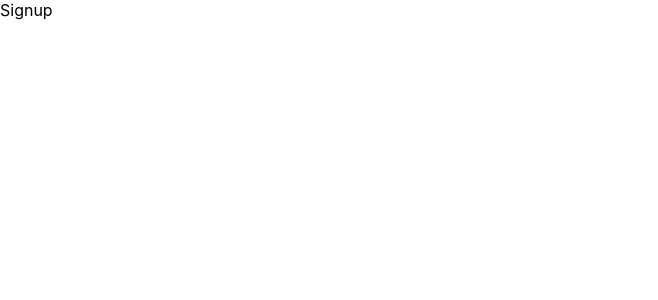
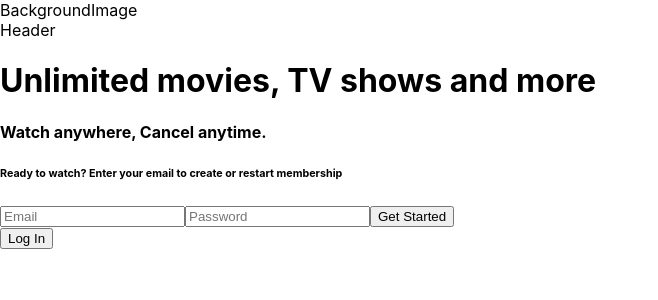
Before and after one commit to AshwiniParaye1/Netflix, a React (Create React App) app: page /signup in a window 1280 px wide. Shown: the top 300 px of the page, without its empty margins (0-658 px from the left). Built offline with nearby package versions, Linux system fonts and the light colour scheme.

Commit message:
form created

```diff
--- /dev/null
+++ b/src/components/BackgroundImage.jsx
@@ -0,0 +1,9 @@
+import React from 'react'
+
+function BackgroundImage() {
+  return (
+    <div>BackgroundImage</div>
+  )
+}
+
+export default BackgroundImage
--- /dev/null
+++ b/src/components/Header.jsx
@@ -0,0 +1,9 @@
+import React from 'react'
+
+function Header() {
+  return (
+    <div>Header</div>
+  )
+}
+
+export default Header
--- a/src/pages/Signup.jsx
+++ b/src/pages/Signup.jsx
@@ -1,9 +1,29 @@
-import React from 'react'
+import React from 'react';
+import styled from 'styled-components';
+import BackgroundImage from './../components/BackgroundImage';
+import Header from './../components/Header';
 
-function Signup() {
+export default function Signup() {
   return (
-    <div>Signup</div>
+    <Container>
+      <BackgroundImage />
+      <Header />
+      <div className="body flex column a-center j-center">
+        <div className="text flex column">
+          <h1>Unlimited movies, TV shows and more</h1>
+          <h4>Watch anywhere, Cancel anytime.</h4>
+          <h6>Ready to watch? Enter your email to create or restart membership
+          </h6>
+        </div>
+        <div className="form">
+          <input type="email" placeholder='Email' name='email' />
+          <input type="password" placeholder='Password' name='password' />
+          <button>Get Started</button>
+        </div>
+        <button>Log In</button>
+      </div>
+    </Container>
   )
 }
 
-export default Signup
+const Container = styled.div``;
```
